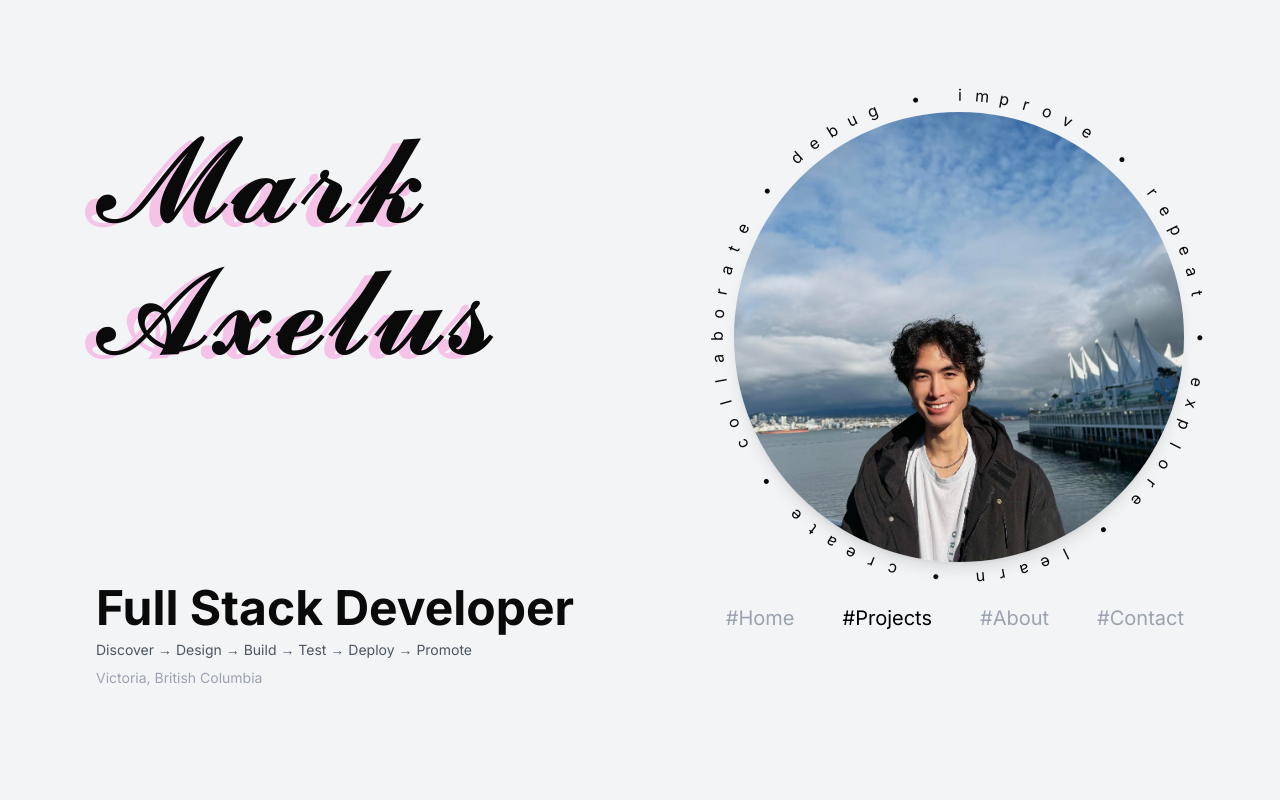
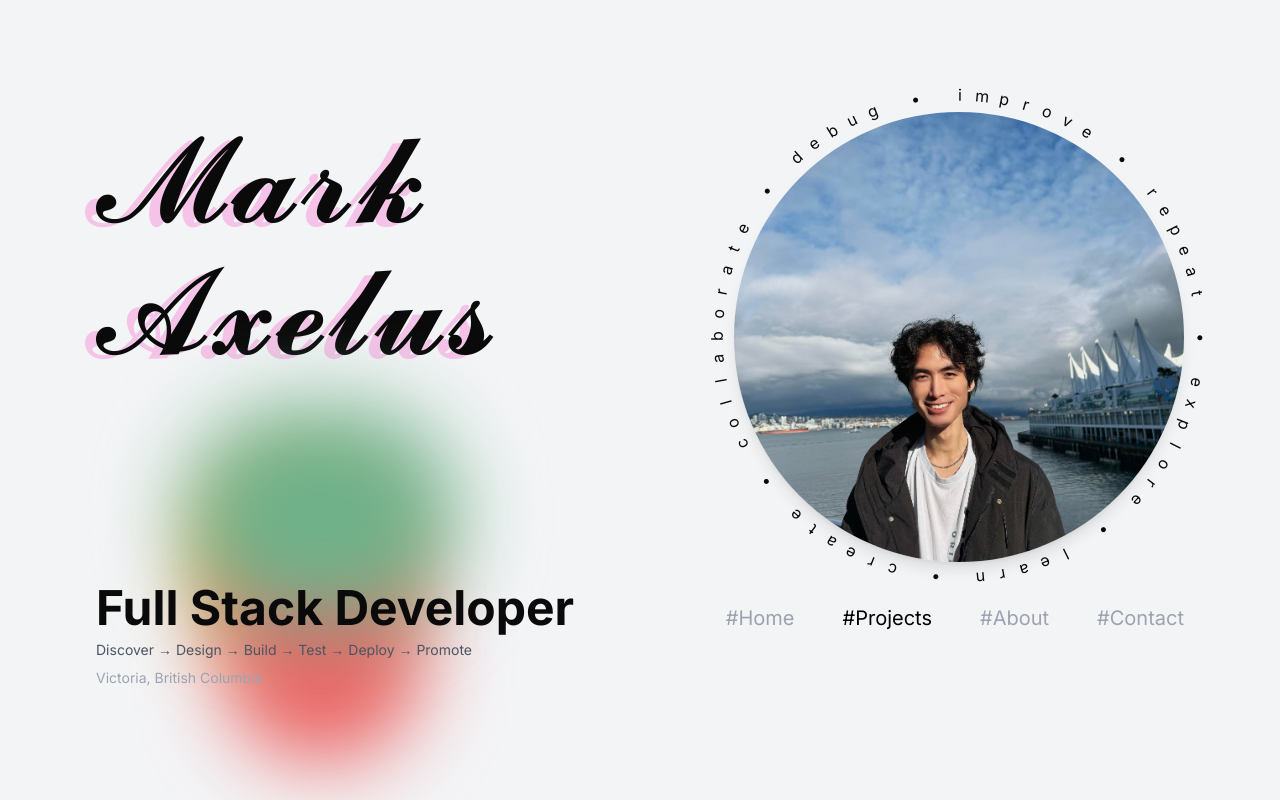
Before and after one commit to markaxelus/portfolio, a Next.js app: page / in a window 1280 px wide. Shown: the top 800 px of the page. Built offline with nearby package versions, Linux system fonts and the light colour scheme.

Commit message:
moved keyframes to global scope

```diff
--- a/app/globals.css
+++ b/app/globals.css
@@ -14,6 +14,20 @@ html {
   scroll-behavior: smooth;
 }
 
+:root {
+  --yellow: #EDB74D;
+  --red: #EB6666;
+  --green: #6FB18A;
+  --yellow-anim: yellowAnim;
+  --red-anim: redAnim;
+  --green-anim: greenAnim;
+  --navbar-fade-slide: navbarFadeSlide;
+  --navbar-fade: navbar-fade;
+  --slide-up: slideUp;
+  --slide-left: slideLeft;
+  --slide-right: slideRight;
+
+}
 
 @layer base {
   :root {
@@ -81,3 +95,76 @@ html {
     @apply bg-background text-foreground;
   }
 }
+
+@keyframes yellowAnim {
+  0%   { top: 200px; left: 100px; transform: scale(1); }
+  30%  { top: 300px; left: 150px; transform: scale(1.2); }
+  60%  { top: 100px; left: 200px; transform: scale(1.3); }
+  100% { top: 200px; left: 100px; transform: scale(1); }
+}
+
+@keyframes greenAnim {
+  0%   { top: 80px; right: -20px; transform: scale(1.2); }
+  30%  { top: 300px; right: -20px; transform: scale(1); }
+  60%  { top: 200px; right: 100px; transform: scale(1); }
+  100% { top: 80px; right: -20px; transform: scale(1.2); }
+}
+
+@keyframes redAnim {
+  0%   { top: 250px; right: 0px; transform: scale(1); }
+  30%  { top: 150px; right: 150px; transform: scale(1.4); }
+  60%  { top: 250px; right: 100px; transform: scale(1); }
+  100% { top: 250px; right: 0px; transform: scale(1); }
+}
+
+@keyframes navbarFadeSlide {
+  from {
+    opacity: 0;
+    transform: translateY(-20px);
+  }
+  to {
+    opacity: 1;
+    transform: translateY(0);
+  }
+}
+
+@keyframes navbar-fade {
+  to {
+    opacity: 1;
+    transform: translateY(0);
+  }
+}
+
+
+@keyframes slideUp {
+  from {
+      opacity: 0;
+      transform: translateY(40px);
+  }
+  to {
+      opacity: 1;
+      transform: translateY(0px);
+  }
+}
+
+@keyframes slideLeft {
+  from {
+      opacity: 0;
+      transform: translateX(-40px);
+  }
+  to {
+      opacity: 1;
+      transform: translateX(0);
+  }
+}
+
+@keyframes slideRight {
+  from {
+      opacity: 0;
+      transform: translateX(40px);
+  }
+  to {
+      opacity: 1;
+      transform: translateX(0);
+  }
+}
--- a/app/page.tsx
+++ b/app/page.tsx
@@ -2,6 +2,7 @@ import Image from "next/image";
 import Hero from "@/components/hero"
 import TechStack from "@/components/TechStack";
 import Project from "@/components/Projects"
+import "./globals.css"
 
 
 export default function Home() {
--- a/components/hero.tsx
+++ b/components/hero.tsx
@@ -18,11 +18,11 @@ const Hero = () => {
               <span className={styles.slideRight}>𝓐𝔁𝓮𝓵𝓾𝓼</span>
             </h1>
 
-            {/* <div className={`${styles.blobCont}`} >
+            <div className={`${styles.blobCont}`} >
               <div className={`${styles.blob} ${styles.yellow}`}></div>
               <div className={`${styles.blob} ${styles.red}`}></div>
               <div className={`${styles.blob} ${styles.green}`}></div>
-            </div>  */}
+            </div>
 
           </div>
           <div className="relative flex justify-center items-center">
--- a/components/navbar.tsx
+++ b/components/navbar.tsx
@@ -2,6 +2,7 @@
 import React, { useState, useEffect } from 'react'
 import Link from 'next/link'
 import styles from "./styles/Navbar.module.css"
+
 
 
 const navbar = () => {
--- a/components/styles/Hero.module.css
+++ b/components/styles/Hero.module.css
@@ -1,10 +1,4 @@
-:root {
-  --yellow: #EDB74D;
-  --red: #EB6666;
-  --green: #6FB18A;
-}
 
-/* Blob container */
 .blobCont {
   display: flex;
   flex-direction: column;
@@ -30,7 +24,7 @@
   left: 100px;
   height: 200px;
   width: 200px;
-  animation: yellowAnim 8s infinite ease;
+  animation: var(--yellowAnim) 8s infinite ease !important;
 }
 
 /* Green Blob */
@@ -40,7 +34,7 @@
   right: -20px;
   height: 200px;
   width: 250px;
-  animation: greenAnim 8s infinite ease;
+  animation: var(--green-anim) 8s infinite ease !important;
 }
 
 /* Red Blob */
@@ -50,76 +44,25 @@
   right: 0;
   height: 250px;
   width: 200px;
-  animation: redAnim 8s infinite linear;
-}
-
-/* Keyframe Animations */
-@keyframes yellowAnim {
-  0%   { top: 200px; left: 100px; transform: scale(1); }
-  30%  { top: 300px; left: 150px; transform: scale(1.2); }
-  60%  { top: 100px; left: 200px; transform: scale(1.3); }
-  100% { top: 200px; left: 100px; transform: scale(1); }
-}
-
-@keyframes greenAnim {
-  0%   { top: 80px; right: -20px; transform: scale(1.2); }
-  30%  { top: 300px; right: -20px; transform: scale(1); }
-  60%  { top: 200px; right: 100px; transform: scale(1); }
-  100% { top: 80px; right: -20px; transform: scale(1.2); }
-}
-
-@keyframes redAnim {
-  0%   { top: 250px; right: 0px; transform: scale(1); }
-  30%  { top: 150px; right: 150px; transform: scale(1.4); }
-  60%  { top: 250px; right: 100px; transform: scale(1); }
-  100% { top: 250px; right: 0px; transform: scale(1); }
+  animation: var(--red-anim) 8s infinite linear !important;
 }
 
 
 .slideUp {
-    animation: slideUp 0.6s ease-in forwards;
+    animation: var(--slide-up) 0.6s ease-in forwards !important;
 }
 
-@keyframes slideUp {
-    from {
-        opacity: 0;
-        transform: translateY(40px);
-    }
-    to {
-        opacity: 1;
-        transform: translateY(0px);
-    }
-}
+
 /* Slide from left (for "Mark") */
 .slideLeft {
     display: inline-block;
-    animation: slideLeft 0.6s ease-in forwards;
+    animation: var(--slide-left) 0.6s ease-in forwards !important;
   }
 
-@keyframes slideLeft {
-from {
-    opacity: 0;
-    transform: translateX(-40px);
-}
-to {
-    opacity: 1;
-    transform: translateX(0);
-}
-}
+
 
 /* Slide from right (for "Axelus") */
 .slideRight {
     display: inline-block;
-    animation: slideRight 0.6s ease-in forwards;
+    animation: var(--slide-right) 0.6s ease-in forwards !important;
 }
-
-@keyframes slideRight {
-from {
-    opacity: 0;
-    transform: translateX(40px);
-}
-to {
-    opacity: 1;
-    transform: translateX(0);
-}
-}
--- a/components/styles/Navbar.module.css
+++ b/components/styles/Navbar.module.css
@@ -1,19 +1,13 @@
 /* Animate the entire navbar as it enters */
 .nav {
-    animation: navbarFadeSlide 0.6s ease-out forwards;
+    animation: var(--navbar-fade-slide) 0.6s ease-out forwards !important;
   }
 
-@keyframes navbarFadeSlide {
-    from {
-        opacity: 0;
-        transform: translateY(-20px);
-    }
-    to {
-        opacity: 1;
-        transform: translateY(0);
-    }
+.navItem {
+    opacity: 0;
+    transform: translateY(-20px);
+    animation: var(--navbar-fade) 0.5s ease-out forwards !important;
 }
-
 
 .navList {
     display: flex;
@@ -24,11 +18,6 @@
 }
 
 
-.navItem {
-    opacity: 0;
-    transform: translateY(-20px);
-    animation: fadeSlide 0.5s ease-out forwards;
-}
 
 
 .navList li:nth-child(1) {
@@ -42,13 +31,6 @@
 }
 .navList li:nth-child(4) {
     animation-delay: 0.4s;
-}
-
-@keyframes fadeSlide {
-    to {
-        opacity: 1;
-        transform: translateY(0);
-    }
 }
 
 
```
Lines whose indentation alone changed are shown as unchanged.
